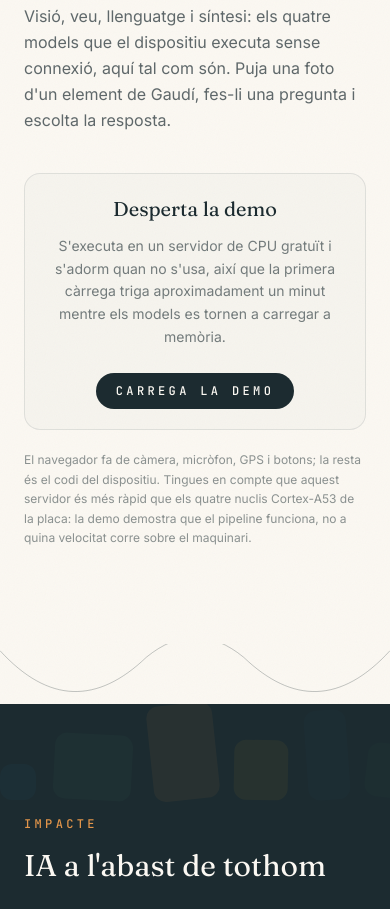
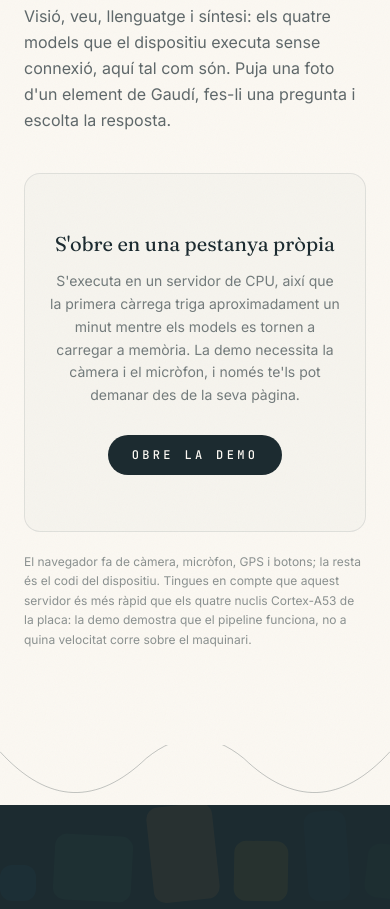
Before and after one commit to Hackestiu/landing, an Astro site: page / in a window 390 px wide. Shown: the part 2533-3442 px from the top of the page. Built offline with nearby package versions, Linux system fonts and the light colour scheme; Astro itself is replaced by a stand-in of ours.

Commit message:
Link to the demo instead of embedding it
The landing loaded the demo into an 80vh iframe on demand. That put a page
built around a camera, a microphone and a four-step flow inside a letterbox on
someone else's page, where it had to ask for permissions a framed document is
in the worst position to ask for, and where the whole flow had to fit a
viewport it did not control.

A button to its own tab instead. The card says why it opens there and that the
first load takes about a minute, so the wait is expected rather than suffered.

The hero's "Prova la demo" predated DEMO_URL and pointed at http://, which the
demo redirects; both links now use the constant, open in a new tab, and carry
rel=noopener.

Co-Authored-By: Claude Opus 5 (1M context) <noreply@anthropic.com>

```diff
--- a/src/pages/index.astro
+++ b/src/pages/index.astro
@@ -108,7 +108,9 @@ const toneMap = {
             Descobreix el projecte
           </a>
           <a
-            href="http://demo.culturaviva.tech"
+            href={DEMO_URL}
+            target="_blank"
+            rel="noopener"
             data-en="Try the demo"
             class="inline-flex items-center justify-center rounded-full border border-ink/15 bg-paper text-ink px-8 py-4 font-medium hover:border-blue hover:text-blue transition-colors"
           >
@@ -244,29 +246,23 @@ const toneMap = {
         </p>
       </div>
 
-      <div
-        id="prova-frame"
-        class="relative rounded-2xl border border-ink/10 bg-ink/[0.02] overflow-hidden"
-        data-demo-url={DEMO_URL}
-      >
-        <div class="aspect-[4/3] md:aspect-[16/10] flex items-center justify-center px-6">
-          <div class="text-center max-w-md">
-            <p class="font-display text-xl text-ink mb-3" data-en="Wake the demo">Desperta la demo</p>
-            <p class="text-sm text-ink/60 leading-relaxed mb-6" data-en="It runs on a free CPU server and sleeps when idle, so the first load takes about a minute while the models are read back into memory.">
-              S'executa en un servidor de CPU gratuït i s'adorm quan no s'usa,
-              així que la primera càrrega triga aproximadament un minut mentre
-              els models es tornen a carregar a memòria.
-            </p>
-            <button
-              type="button"
-              id="prova-load"
-              class="inline-flex items-center gap-2 rounded-full bg-ink text-paper px-5 py-2.5 font-mono text-xs uppercase tracking-widest2 hover:bg-blue-deep transition-colors"
-              data-en="Load the demo"
-            >
-              Carrega la demo
-            </button>
-          </div>
-        </div>
+      <div class="rounded-2xl border border-ink/10 bg-ink/[0.02] px-6 py-14 text-center">
+        <p class="font-display text-xl text-ink mb-3" data-en="It opens in its own tab">S'obre en una pestanya pròpia</p>
+        <p class="mx-auto max-w-md text-sm text-ink/60 leading-relaxed mb-7" data-en="It runs on a CPU server, so the first load takes about a minute while the models are read back into memory. The demo needs the camera and the microphone, which it can only ask you for on its own page.">
+          S'executa en un servidor de CPU, així que la primera càrrega triga
+          aproximadament un minut mentre els models es tornen a carregar a
+          memòria. La demo necessita la càmera i el micròfon, i només te'ls pot
+          demanar des de la seva pàgina.
+        </p>
+        <a
+          href={DEMO_URL}
+          target="_blank"
+          rel="noopener"
+          class="inline-flex items-center gap-2 rounded-full bg-ink text-paper px-6 py-3 font-mono text-xs uppercase tracking-widest2 hover:bg-blue-deep transition-colors"
+          data-en="Open the demo"
+        >
+          Obre la demo
+        </a>
       </div>
 
       <p class="mt-5 text-xs text-ink/50 leading-relaxed max-w-2xl" data-en="The browser stands in for the camera, the microphone, the GPS and the buttons; everything else is the device's own code. Note that this server is faster than the board's four Cortex-A53 cores, so it shows that the pipeline works, not how fast it runs on the hardware.">
@@ -386,23 +382,4 @@ const toneMap = {
       applyLang(lang);
     });
   });
-
-  // The Space sleeps when idle and takes a while to wake, so it is only
-  // embedded on demand: no visitor pays for it just by scrolling past.
-  const provaFrame = document.getElementById('prova-frame');
-  const provaButton = document.getElementById('prova-load');
-
-  provaButton?.addEventListener('click', () => {
-    const url = provaFrame?.dataset.demoUrl;
-    if (!url || !provaFrame) return;
-
-    const iframe = document.createElement('iframe');
-    iframe.src = url;
-    iframe.title = 'Cultura Viva — demo';
-    iframe.className = 'w-full h-[80vh] min-h-[640px] border-0';
-    iframe.allow = 'camera; microphone; autoplay; clipboard-write';
-    iframe.referrerPolicy = 'no-referrer-when-downgrade';
-
-    provaFrame.replaceChildren(iframe);
-  });
 </script>
```
